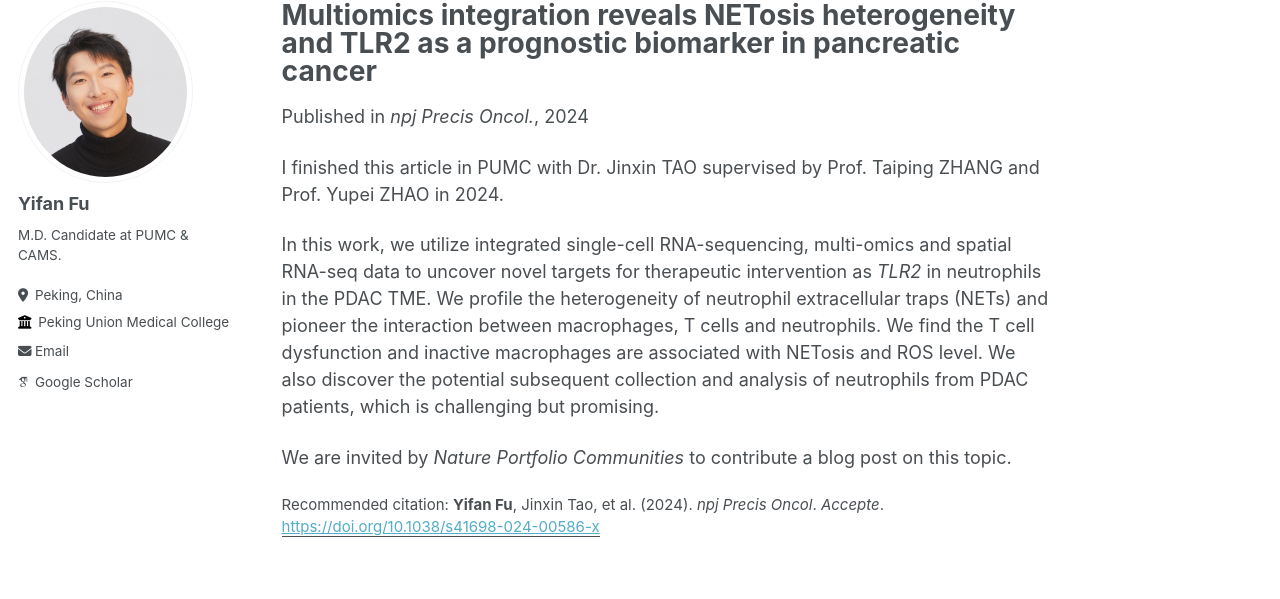
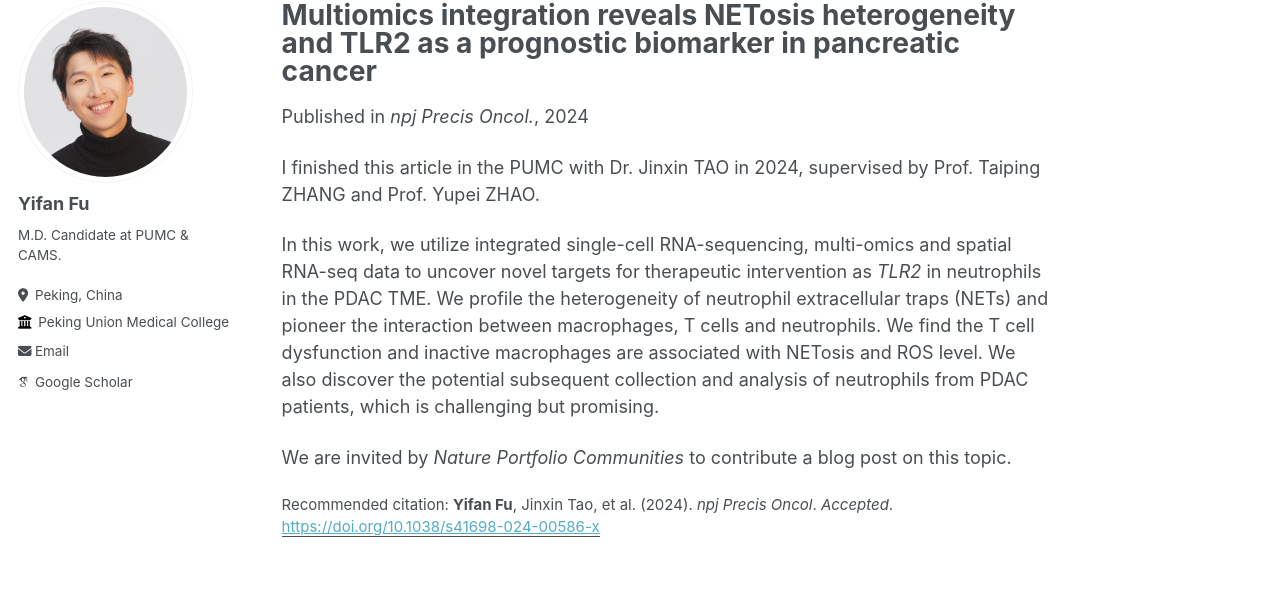
Before and after one commit to yifanfu01/yifanfu01.github.io, a Jekyll site: the page built from _publications/2024NPO.md, in a window 1280 px wide and 1288 px high. Shown: the part 85-684 px from the top of the window. Built offline with Jekyll 4.4.1, drawn with Linux system fonts in a browser that asks for light colours; some web fonts are replaced.

Commit message:
Update 2024NPO.md

```diff
--- a/_publications/2024NPO.md
+++ b/_publications/2024NPO.md
@@ -6,10 +6,10 @@ excerpt: 'This paper utilized multiomics data revealing the heterogeneity of NET
 date: 2024-03-29
 venue: 'npj Precis Oncol.'
 paperurl: 'https://doi.org/10.1038/s41698-024-00586-x'
-citation: '<b>Yifan Fu</b>, Jinxin Tao, et al. (2024). <i>npj Precis Oncol</i>. <i>Accepte</i>.'
+citation: '<b>Yifan Fu</b>, Jinxin Tao, et al. (2024). <i>npj Precis Oncol</i>. <i>Accepted</i>.'
 ---
 
-I finished this article in PUMC with Dr. Jinxin TAO supervised by Prof. Taiping ZHANG and Prof. Yupei ZHAO in 2024.
+I finished this article in the PUMC with Dr. Jinxin TAO in 2024, supervised by Prof. Taiping ZHANG and Prof. Yupei ZHAO.
 
 In this work, we utilize integrated single-cell RNA-sequencing, multi-omics and spatial RNA-seq data to uncover novel targets for therapeutic intervention as _TLR2_ in neutrophils in the PDAC TME. We profile the heterogeneity of neutrophil extracellular traps (NETs) and pioneer the interaction between macrophages, T cells and neutrophils. We find the T cell dysfunction and inactive macrophages are associated with NETosis and ROS level. We also discover the potential subsequent collection and analysis of neutrophils from PDAC patients, which is challenging but promising.
 
```
